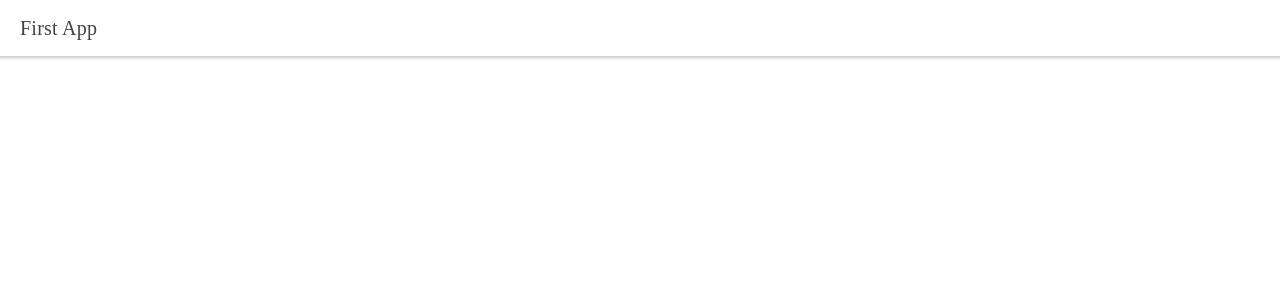
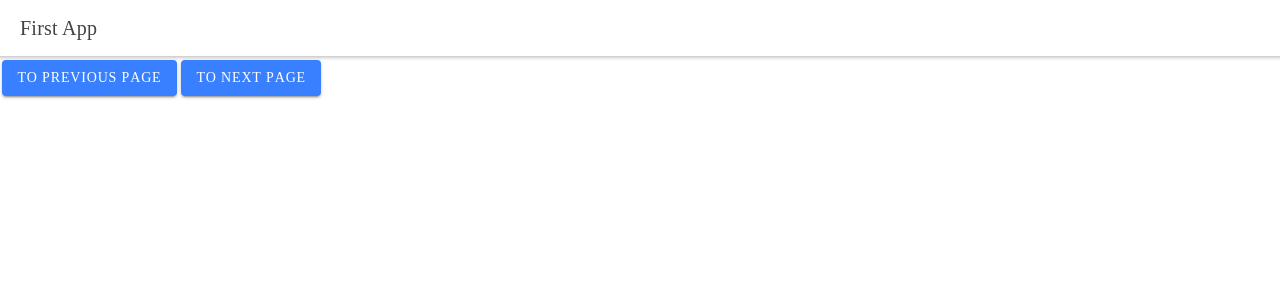
Before and after one commit to trithepChaliewtham/IonicFirstApp, a React (Create React App) app: page /home in a window 1280 px wide. Shown: the top 300 px of the page. Built offline with nearby package versions, Linux system fonts and the light colour scheme.

Commit message:
make next and previous page

```diff
--- a/src/pages/Home.tsx
+++ b/src/pages/Home.tsx
@@ -1,8 +1,8 @@
 import { IonContent, IonHeader, IonPage, IonTitle, IonToolbar , IonButton } from '@ionic/react';
-import ExploreContainer from '../components/ExploreContainer';
+// import ExploreContainer from '../components/ExploreContainer';
 import './Home.css';
 
-const Home: React.FC = () => {
+const Home = ({history}:any) => {
   return (
     <IonPage>
       <IonHeader>
@@ -16,8 +16,30 @@ const Home: React.FC = () => {
             <IonTitle size="large">Blank</IonTitle>
           </IonToolbar>
         </IonHeader>
-        <ExploreContainer />
+        {/*<ExploreContainer />*/}
       </IonContent>
+        <IonButton
+            // onClick={(e)=>{
+            //     e.preventDefault();
+            //     history.push('/home')
+            //   }
+            // }
+            href="/home"
+            routerDirection="back"
+        >
+            To previous page
+        </IonButton>
+        <IonButton
+            // onClick={(e)=>{
+            //     e.preventDefault();
+            //     history.push('/body')
+            //   }
+            // }
+            href="/body"
+            routerDirection="forward"
+        >
+            To next page
+        </IonButton>
     </IonPage>
   );
 };
```
